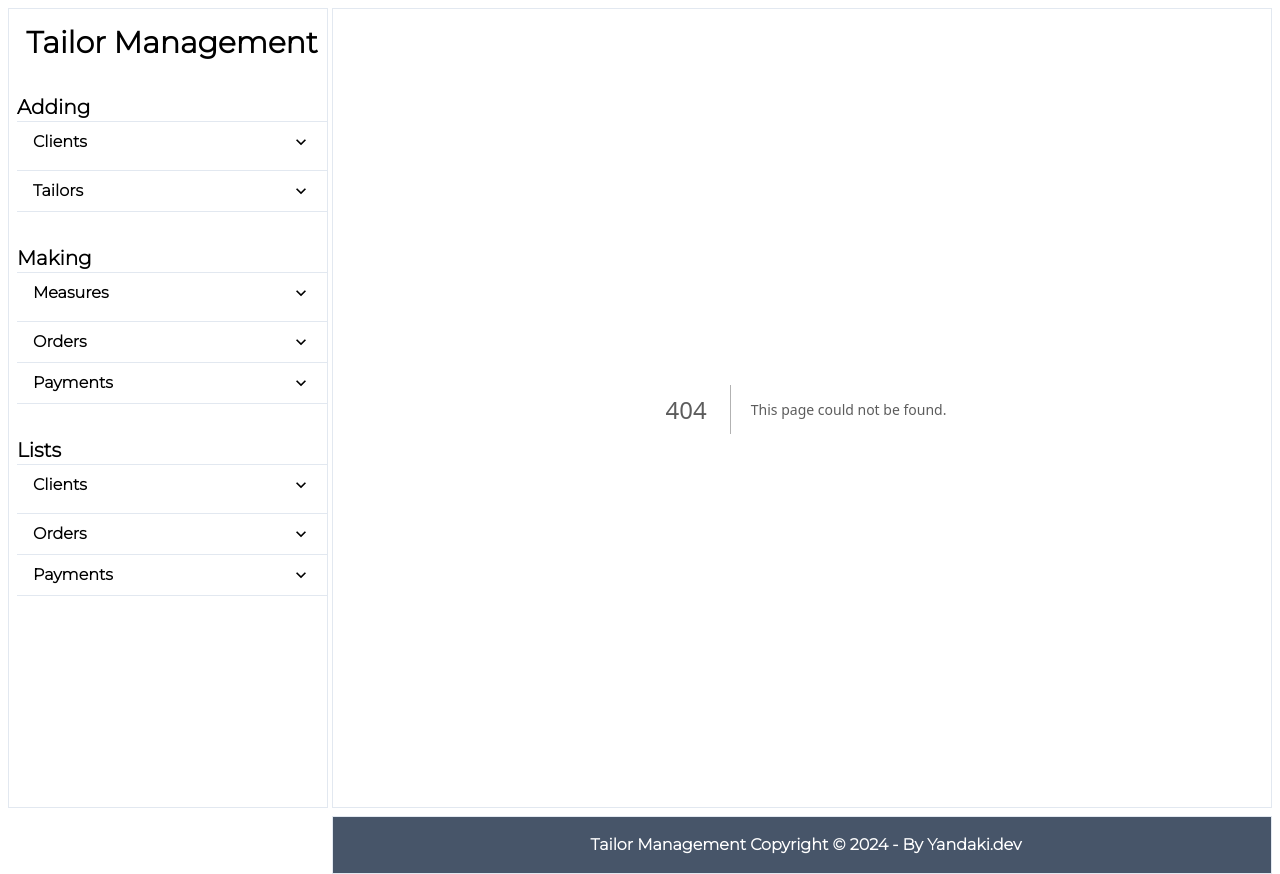
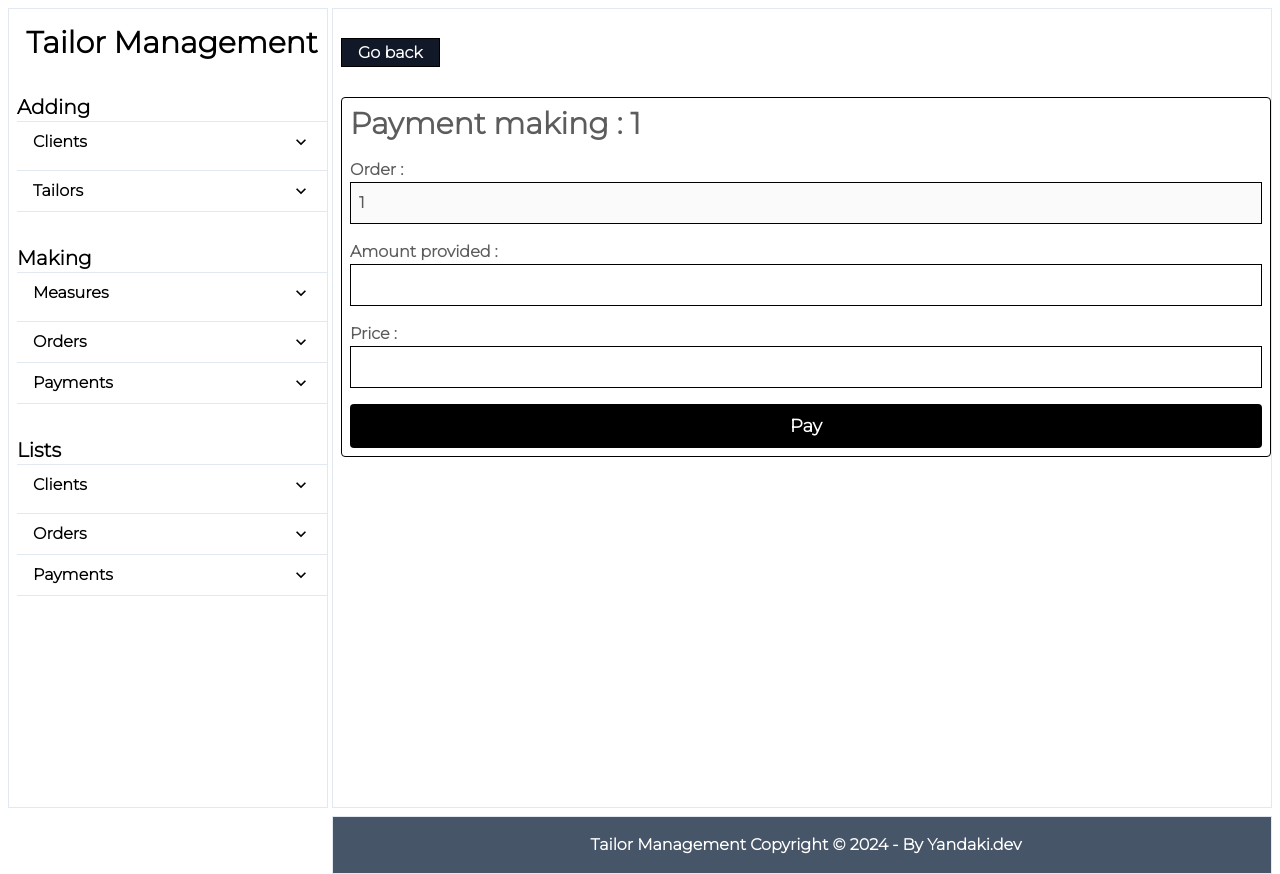
Before and after one commit to yandakiY/tailormanagement, a Next.js app: page /payment/making/1 in a window 1280 px wide. Before the commit this address had no page. Built offline with nearby package versions, Linux system fonts and the light colour scheme.

Commit message:
implementation print payment recu

```diff
--- /dev/null
+++ b/app/clients/orders/client/[clientId]/loading.js
@@ -0,0 +1,9 @@
+import React from 'react'
+
+const loading = () => {
+  return (
+    <div>loading...</div>
+  )
+}
+
+export default loading
--- /dev/null
+++ b/app/clients/orders/loading.js
@@ -0,0 +1,9 @@
+import React from 'react'
+
+const loading = () => {
+  return (
+    <div>loading...</div>
+  )
+}
+
+export default loading
--- /dev/null
+++ b/app/payment/error.js
@@ -0,0 +1,11 @@
+"use client"
+
+
+export default function error() {
+
+    return (
+        <div>
+            Error 404 - Payment
+        </div>
+    )
+}
--- /dev/null
+++ b/app/payment/making/[orderId]/error.js
@@ -0,0 +1,10 @@
+"use client"
+
+export default function error() {
+
+    return (
+        <div>
+            Error payment making
+        </div>
+    )
+}
--- /dev/null
+++ b/app/payment/making/[orderId]/page.js
@@ -0,0 +1,210 @@
+"use client"
+
+import Link from "next/link"
+import { useForm } from "react-hook-form";
+import { useRef, useState } from "react";
+import axios from "axios";
+import {
+  Modal,
+  ModalOverlay,
+  ModalContent,
+  ModalHeader,
+  ModalFooter,
+  ModalBody,
+  ModalCloseButton,
+} from '@chakra-ui/react'
+import ReactToPrint from "react-to-print";
+
+
+export default function Page({params}) {
+
+    const {orderId} = params
+    const { register, handleSubmit, formState: { errors } } = useForm({
+        defaultValues:{
+            order_id: orderId,
+            price_payment:"",
+            amount_payment:""
+        }
+    });
+
+    const [submitting, setSubmitting] = useState(false);
+    const [response, setResponse] = useState(null)
+    const [isOpen, setIsOpen] = useState(false)
+    const [onClose, setOnClose] = useState(true)
+
+    const [error, setError] = useState([])
+    const modalRef = useRef();
+
+
+    const print = () => {
+
+        const printableElement = modalRef.current;
+        if (printableElement) {
+            ReactToPrint.print(printableElement);
+            console.log("Print...")
+        }
+
+        setIsOpen(false)
+        setOnClose(true)
+
+    }
+
+
+    const onSubmit = async (data) => {
+        console.log("test");
+        setSubmitting(true)
+
+        // }
+        await axios.post("http://127.0.0.1:8181/api/tailor_management/payment" ,data, {headers:{
+            "Content-Type":"application/json",
+            "Accept":"application/json"
+        }})
+            .then(res => {
+
+                setResponse(res.data)
+                console.log("Response",res.data)
+                // setSubmitting(true)
+
+                //open modal print
+                setIsOpen(true)
+
+            }).catch(err => {
+
+                console.log(JSON.parse(err.response.request.response).errors)
+                setError(JSON.parse(err.response.request.response).errors)
+                setSubmitting(false)
+
+            })
+
+    };
+
+
+    return (
+        <>
+            <div className='flex flex-col mt-8'>
+
+                <div className="mb-8">
+                    <Link className="border text-white font-bold border-black bg-gray-900 hover:bg-gray-700 hover:transition-all px-4 py-1 mb-8" href={"/"}>Go back</Link>
+                </div>
+
+                <form onSubmit={handleSubmit(onSubmit)}>
+                    <div className="border border-black p-2 rounded">
+                        <h1 className="text-3xl mb-4">
+                            Payment making : {orderId}
+                        </h1>
+
+                        {/* Form  */}
+                        <div className="">
+                            <div className="mb-4">
+                                <div>Order : </div>
+                                <div>
+                                    <input
+                                        {...register('order_id')}
+                                        type="text"
+                                        name="order_id"
+                                        id="order_id"
+                                        disabled={true}
+                                        className="border border-black p-2 min-w-full"
+                                    />
+                                </div>
+                            </div>
+                            <div className="mb-4">
+                                <div>Amount provided : </div>
+                                <div>
+                                    <input
+                                        {...register('amount_payment')}
+                                        type="number"
+                                        name="amount_payment"
+                                        id="amount_payment"
+                                        className="border border-black p-2 min-w-full"
+                                    />
+                                </div>
+                                <div className="text-red-700 font-bold text-sm">
+                                    {error.map(e => e.field == "amount_payment" ? e.errorMessage :"")}
+                                    {error.map(e => e.field == "" ? e.errorMessage :"")}
+                                </div>
+                            </div>
+                            <div className="mb-4">
+                                <div>Price : </div>
+                                <div>
+                                    <input
+                                        {...register('price_payment')}
+                                        type="number"
+                                        name="price_payment"
+                                        id="price_payment"
+                                        className="border border-black p-2 min-w-full"
+                                    />
+                                </div>
+                                <div className="text-red-700 font-bold text-sm">
+                                    {error.map(e => e.field == "price_payment" ? e.errorMessage :"")}
+                                </div>
+                            </div>
+                            <div>
+                                <input type="submit" value={'Pay'} disabled={submitting} className="p-2 bg-black hover:bg-slate-900 text-white font-bold text-lg min-w-full rounded"/>
+                            </div>
+                        </div>
+                    </div>
+                </form>
+            </div>
+
+
+            <>
+            {/* <Button onClick={onOpen}>Open Modal</Button> */}
+
+            <Modal closeOnOverlayClick={false} isOpen={isOpen} onClose={() => console.log("close")}>
+                <ModalOverlay />
+                <ModalContent>
+                <ModalHeader>Recu Payment</ModalHeader>
+                <ModalBody pb={6}>
+                    {/* <Lorem count={2} /> */}
+
+                    <div ref={modalRef} className="flex flex-col mt-4 font-bold">
+                        <div className="hidden text-3xl text-center mb-4 print:block ">Tailor Management : </div>
+                        <div className="text-lg justify-center font-bold mb-2">Recu payment : {response == null ? "" : response.results.id} </div>
+
+                        <div className="flex flex-col">
+                            <div className="flex flex-col">
+                                <div className="border border-black p-2">Amount payment : {response == null ? "" : response.results.amount_payment +"FCFA"}</div>
+                                <div className="border border-black p-2">Price payment : {response == null ? "" : response.results.price_payment+"FCFA"}</div>
+
+                            </div>
+                            <div className="border border-black p-2">
+                                Restitution : {response == null ? "" : response.results.restitution_payment} FCFA
+                            </div>
+                            <div className="border border-black p-2">Status : {response == null ? "" : response.results.status}</div>
+
+                            <div className="border border-black p-2">
+                                Date : {response == null ? "" : new Date(response.results.date_payment).toLocaleString("en-US", {
+                                    year: "numeric",
+                                    month: "long",
+                                    day: "numeric",
+                                    hour: "numeric",
+                                    minute: "numeric",
+                                    second: "numeric",
+                                })}
+                            </div>
+                        </div>
+                    </div>
+                </ModalBody>
+
+                <ModalFooter>
+
+                    <ReactToPrint
+                        bodyClass="p-2 mx-8 my-32 flex flex-row justify-center"
+                        content={() => modalRef.current}
+                        trigger={() => (
+                            <button onClick={print} className="bg-blue-900 text-white font-bold mb-3 p-2">
+                                Print
+                            </button>
+                        )}
+                    />
+
+                    {/* <button onClick={onClose}>Cancel</button> */}
+                </ModalFooter>
+                </ModalContent>
+            </Modal>
+            </>
+
+        </>
+    )
+}
--- /dev/null
+++ b/app/payment/making/error.js
@@ -0,0 +1,11 @@
+"use client"
+
+export default function Error() {
+
+  return (
+    <div>
+      Error making payment
+    </div>
+  )
+
+}
--- /dev/null
+++ b/app/payment/making/page.js
@@ -0,0 +1,9 @@
+import React from 'react'
+
+const page = () => {
+  return (
+    <div>page payment making</div>
+  )
+}
+
+export default page
--- /dev/null
+++ b/app/payment/page.js
@@ -0,0 +1,9 @@
+import React from 'react'
+
+const page = () => {
+  return (
+    <div>page all payments</div>
+  )
+}
+
+export default page
--- a/components/orders/OrderDetail.js
+++ b/components/orders/OrderDetail.js
@@ -14,7 +14,7 @@ const OrderDetail = ({order}) => {
             <div className='m-2'>
                 {/* <div className='text-xl font-bold'>Status</div> */}
                 {order.status_order === "New" ?
-                    <div title='New order, no payment made' className='border p-2 bg-emerald-800 text-white font-bold max-w-fit'>New</div>
+                    <div title="New order, no payment made" className="border p-2 bg-emerald-800 text-white font-bold max-w-fit">New</div>
                     : order.status_order === "Done" ? <div title='All payment made' className='border p-2 bg-slate-600 text-white font-bold max-w-fit'>Done</div> : <div className='border p-2 bg-red-800 text-white font-bold max-w-fit'>Not Done</div> }
             </div>
 
--- a/package.json
+++ b/package.json
@@ -13,10 +13,13 @@
     "@chakra-ui/react": "^2.8.2",
     "@emotion/react": "^11.11.4",
     "@emotion/styled": "^11.11.0",
+    "axios": "^1.6.7",
     "framer-motion": "^11.0.8",
     "next": "14.1.1",
     "react": "^18",
-    "react-dom": "^18"
+    "react-dom": "^18",
+    "react-hook-form": "^7.51.0",
+    "react-to-print": "^2.15.1"
   },
   "devDependencies": {
     "autoprefixer": "^10.0.1",
--- a/tailwind.config.js
+++ b/tailwind.config.js
@@ -14,7 +14,10 @@ module.exports = {
       },
       fontFamily:{
         montserrat: ["var(--font-montserrat)"],
-      }
+      },
+      screens: {
+        'print': {'raw': 'print'}, // Targets the @media print query
+      },
     },
   },
   plugins: [],
```
Also changed, not shown: 1 other file (tests, documents, lock files or other folders).
